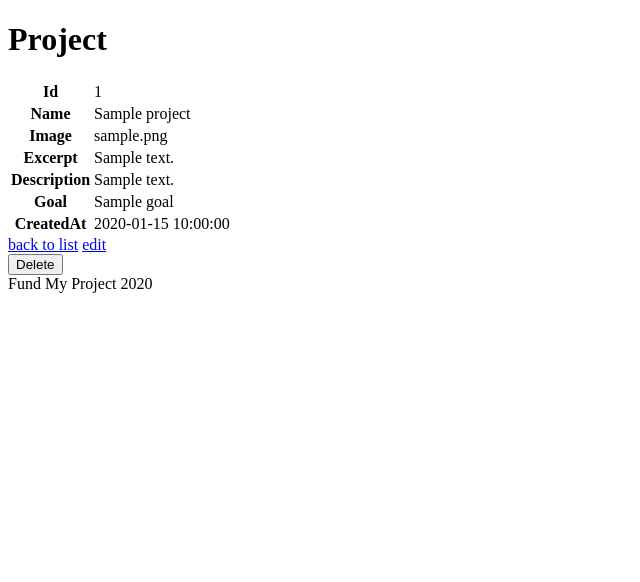
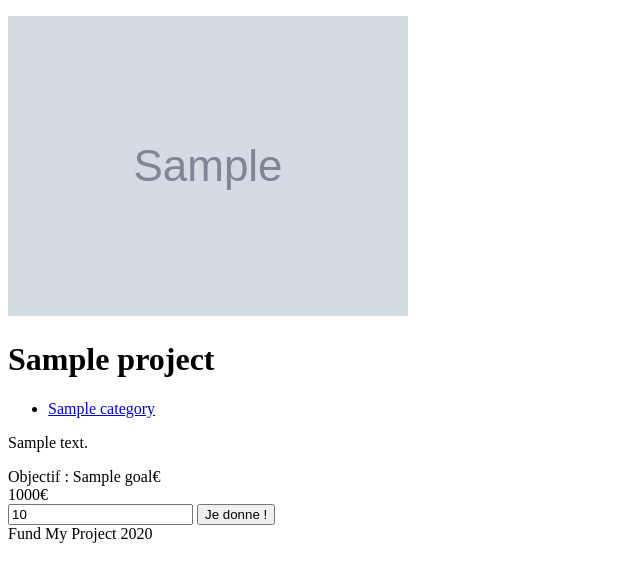
Before and after one commit to Riwanlm/dcdev3-fundmyproject-sf, a Symfony app: template templates/project/show.html.twig in a window 1280 px wide. Shown: the part 96-678 px from the top of the page, without its empty margins (0-640 px from the left). Run offline with Twig, Linux system fonts and the light colour scheme; the template is opened without the code that fills it: most values are stand-ins (such as "Sample title", 1, 10 or a date in 2020); grey boxes marked "Sample" are stand-in pictures; some libraries are stand-ins or nearby versions.

Commit message:
Affichage de la page d'un projet

```diff
--- a/templates/project/show.html.twig
+++ b/templates/project/show.html.twig
@@ -1,46 +1,41 @@
 {% extends 'base.html.twig' %}
 
-{% block title %}Project{% endblock %}
+{% block title %}{{ project.name }}{% endblock %}
 
 {% block body %}
-    <h1>Project</h1>
 
-    <table class="table">
-        <tbody>
-            <tr>
-                <th>Id</th>
-                <td>{{ project.id }}</td>
-            </tr>
-            <tr>
-                <th>Name</th>
-                <td>{{ project.name }}</td>
-            </tr>
-            <tr>
-                <th>Image</th>
-                <td>{{ project.image }}</td>
-            </tr>
-            <tr>
-                <th>Excerpt</th>
-                <td>{{ project.excerpt }}</td>
-            </tr>
-            <tr>
-                <th>Description</th>
-                <td>{{ project.description }}</td>
-            </tr>
-            <tr>
-                <th>Goal</th>
-                <td>{{ project.goal }}</td>
-            </tr>
-            <tr>
-                <th>CreatedAt</th>
-                <td>{{ project.createdAt ? project.createdAt|date('Y-m-d H:i:s') : '' }}</td>
-            </tr>
-        </tbody>
-    </table>
+    <div class="container">
+        <div class="row">
+            <div class="col-4">
+                <img src="{{ asset(project.imageOrPlaceholder) }}" alt="{{ project.name }}" class="img-fluid">
+            </div>
+            <div class="col-8">
+                <h1>{{ project.name }}</h1>
+                {# TODO: Afficher le nom prénom de la personne ayant proposée le projet #}
+                <ul class="badges">
+                    {% for category in project.categories %}
+                        <li><a href="{{ path('category_show', {'id': category.id}) }}" class="badge badge-pill badge-primary">{{ category.name }}</a></li>
+                    {% endfor %}
+                </ul>
+                <p>{{ project.description }}</p>
+            </div>
+        </div>
+        <div class="goal">Objectif : {{ project.goal }}€</div>
+        <div class="progress">
+            {# TODO: Affichage dynamique de la progressbar #}
+            <div class="progress-bar bg-info" style="width: 18%">1000€</div>
+        </div>
+        <form>
+            <div class="form-group">
+                {# TODO: Faire fonctionner le formulaire d'ajout d'une contribution #}
+                <input type="number" value="10" placeholder="Montant">
+                <button type="submit" class="btn btn-success">
+                    <i class="fa fa-money"></i>
+                    Je donne !
+                </button>
+            </div>
+        </form>
+        {# TODO: Afficher la liste des contributions #}
+    </div>
 
-    <a href="{{ path('project_index') }}">back to list</a>
-
-    <a href="{{ path('project_edit', {'id': project.id}) }}">edit</a>
-
-    {{ include('project/_delete_form.html.twig') }}
 {% endblock %}
```
